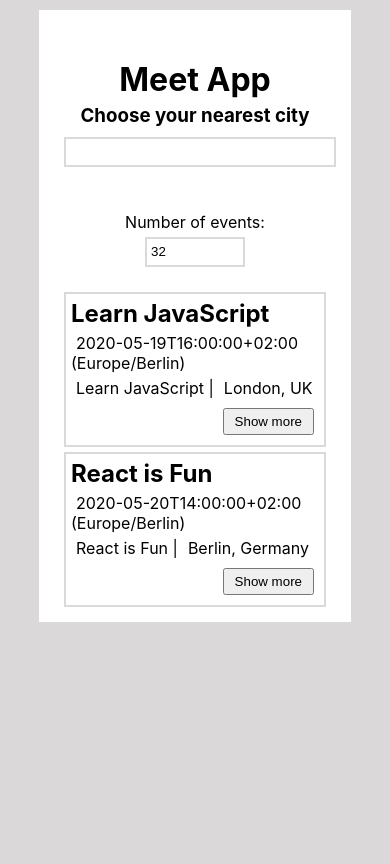
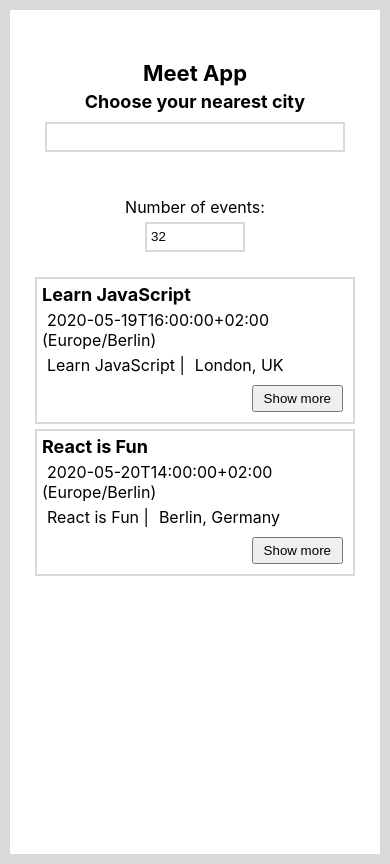
Before and after one commit to stefan-pop/meet, a React (Create React App) app: page / in a window 390 px wide. Built offline with nearby package versions, Linux system fonts and the light colour scheme.

Commit message:
updated the style

```diff
--- a/src/App.css
+++ b/src/App.css
@@ -16,6 +16,7 @@
   	text-align: center;
 	background-color: #fff;
 	height: 100%;
+	min-height: 100vh;
 	max-width: 80vw;
 	width: 100%;
 	margin: 0 auto;
@@ -75,6 +76,7 @@
 /*Event*/
 .event-wrapper {
 	border: 2px solid rgba(206, 203, 203, 0.74);
+	overflow: auto;
 }
 
 .btn-wrapper {
@@ -84,3 +86,19 @@
 .btn-wrapper > button {
 	padding: 4px 10px;
 }
+
+@media screen and (max-width: 550px) {
+	h1 {
+		font-size: 22px;
+	}
+
+	h2, h3 {
+		font-size: 18px;
+	}
+
+	.App {
+		max-width: 100vw;
+		width: 100%;
+	}
+
+}
```
